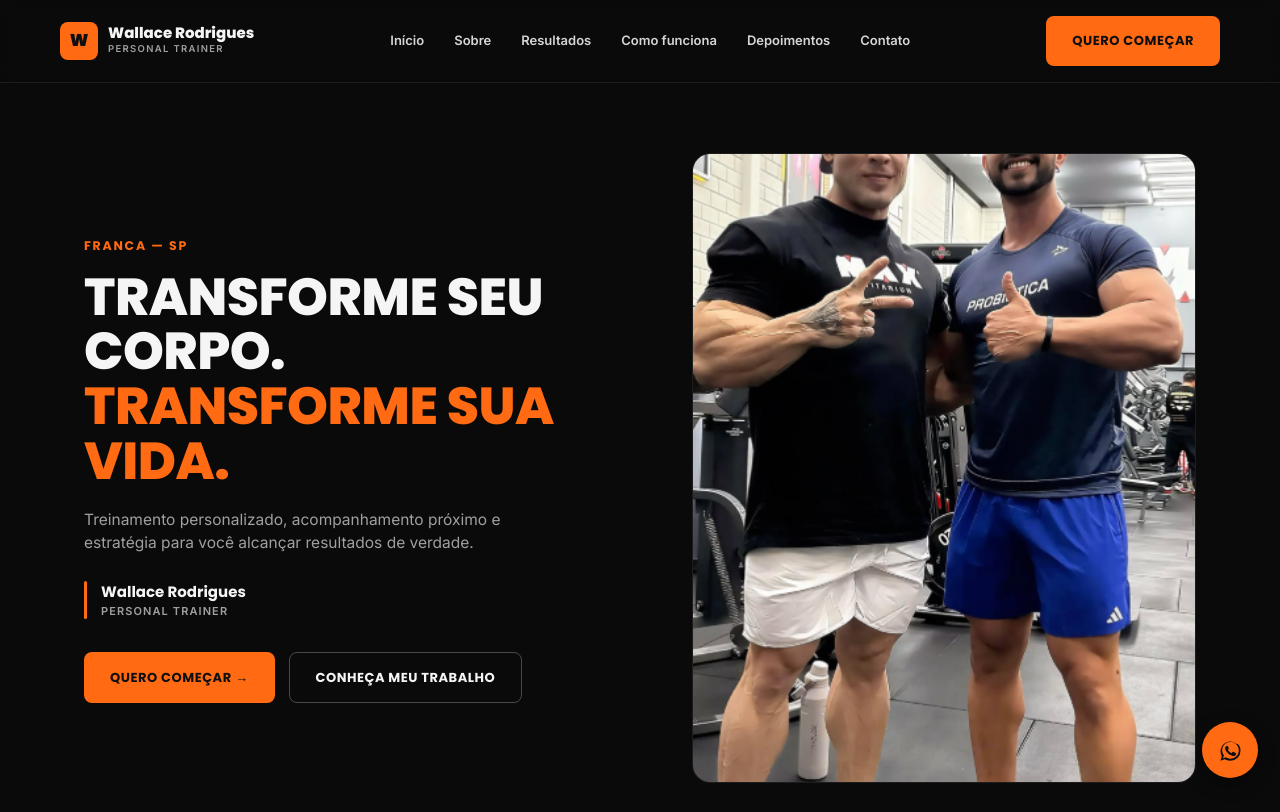
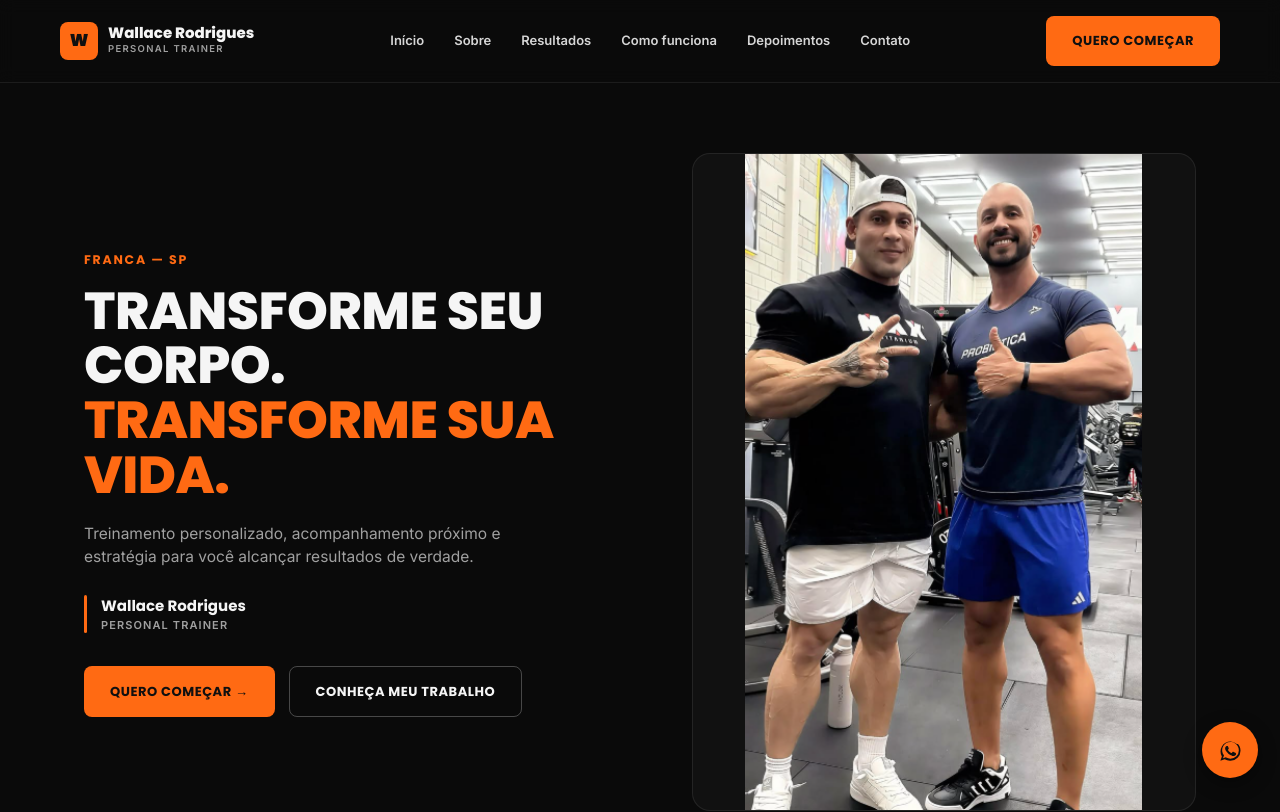
Before and after one commit to PedroHenriqueDelBianco/wrpersonaltrainer, a plain HTML site: page index.html in a window 1280 px wide. Shown: the top 812 px of the page. Drawn offline with Linux system fonts and the light colour scheme.

Commit message:
WR-Personal-Trainer

```diff
--- a/index.html
+++ b/index.html
@@ -79,8 +79,8 @@ header{
 .hero-signature .name{font-family:'Poppins',sans-serif;font-weight:700;font-size:15px;}
 .hero-signature .role{font-size:11px;color:var(--muted);letter-spacing:0.1em;font-weight:600;}
 .hero-buttons{display:flex;gap:14px;flex-wrap:wrap;}
-.hero-photo{position:relative;border-radius:18px;overflow:hidden;border:1px solid var(--line);}
-.hero-photo img{width:100%;height:100%;object-fit:cover;aspect-ratio:4/5;}
+.hero-photo{position:relative;border-radius:18px;overflow:hidden;border:1px solid var(--line);background:#111;}
+.hero-photo img{width:100%;height:auto;object-fit:contain;display:block;max-height:82vh;object-position:center top;}
 
 /* SOBRE */
 section{padding:80px 0;}
```
